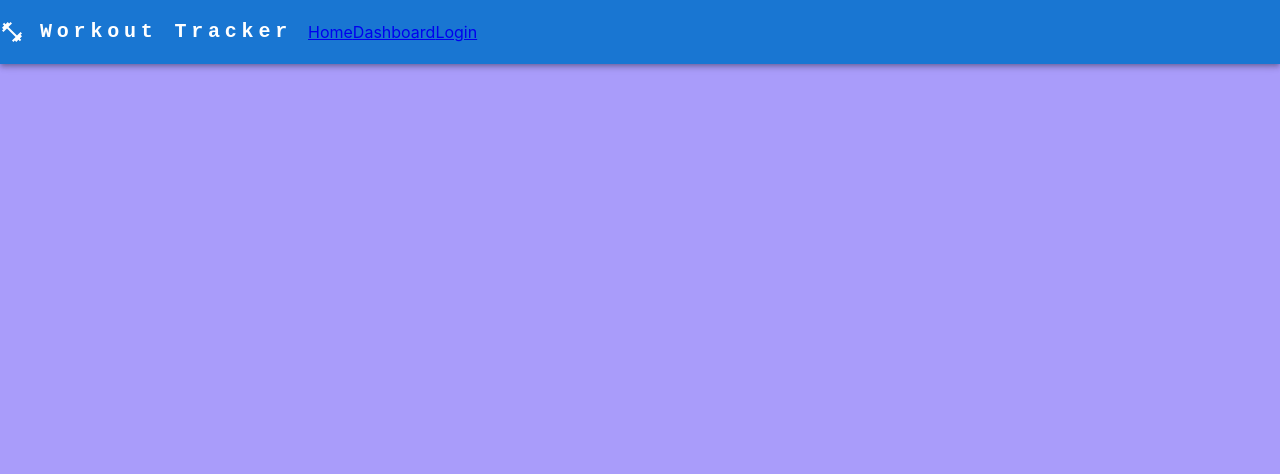
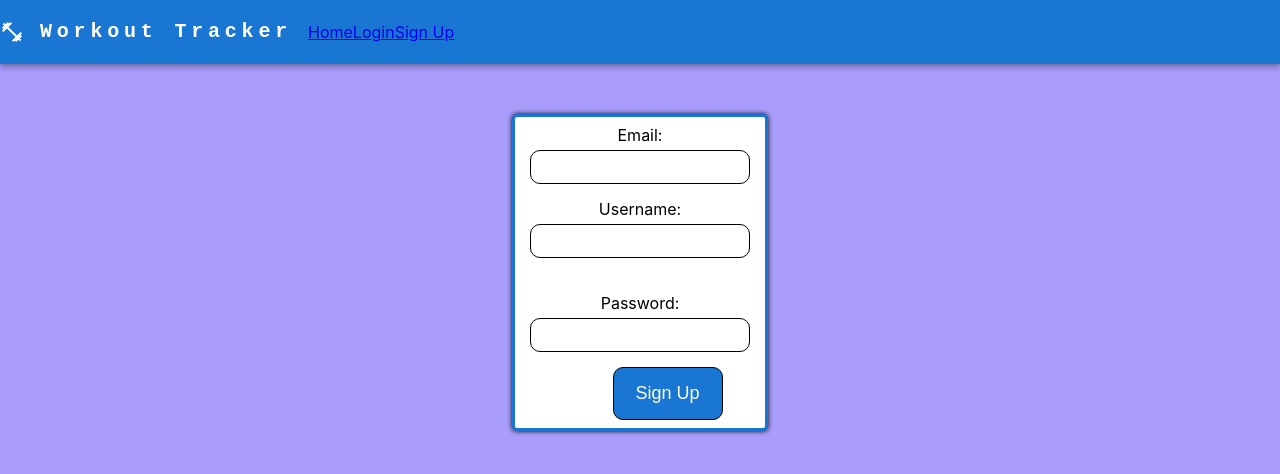
Before and after one commit to anelson92/workout-tracker, a React (Create React App) app in the folder client/: page /signup in a window 1280 px wide. Shown: the top 474 px of the page. Built offline with nearby package versions, Linux system fonts and the light colour scheme.

Commit message:
wrote signup logic, loggedin/loggedout conditionals for the navbar

```diff
--- a/client/package.json
+++ b/client/package.json
@@ -3,11 +3,12 @@
   "version": "0.1.0",
   "private": true,
   "dependencies": {
+    "@apollo/client": "^3.7.12",
     "@emotion/react": "^11.10.6",
     "@emotion/styled": "^11.10.6",
     "@fontsource/roboto": "^4.5.8",
     "@mui/icons-material": "^5.11.16",
-    "@mui/material": "^5.11.16",
+    "@mui/material": "^5.12.0",
     "@mui/styled-engine-sc": "^5.11.11",
     "@testing-library/jest-dom": "^5.16.5",
     "@testing-library/react": "^13.4.0",
--- a/client/src/App.js
+++ b/client/src/App.js
@@ -1,15 +1,22 @@
 
 import "./App.css";
 import React from "react";
+import { ApolloClient, InMemoryCache, ApolloProvider } from '@apollo/client';
 import { Routes, Route } from "react-router-dom";
 import Dashboard from "./pages/Dashboard";
 import Homepage from "./pages/Homepage";
 import Login from "./pages/Login";
 import Navbar from "./components/Navbar";
+import SignUp from "./pages/SignUp";
 
+const client = new ApolloClient({
+  uri: 'workout-tracker-5v11-7dnl01e9f-maxholzmann.vercel.app',
+  cache: new InMemoryCache(),
+});
 
 function App() {
   return (
+    <ApolloProvider client={client}>
       <div className="App">
 
         <Navbar></Navbar>
@@ -17,8 +24,10 @@ function App() {
           <Route path="/" element={<Homepage />} />
           <Route path="/dashboard" element={<Dashboard />} />
           <Route path="/login" element={<Login />} />
+          <Route path="/signup" element={<SignUp />} />
         </Routes>
       </div>
+    </ApolloProvider>
   );
 }
 export default App;
--- a/client/src/components/Navbar.js
+++ b/client/src/components/Navbar.js
@@ -6,7 +6,7 @@ import Box from "@mui/material/Box";
 import Toolbar from "@mui/material/Toolbar";
 import Typography from "@mui/material/Typography";
 
-function Navbar() {
+function Navbar({isLoggedIn}) {
   const styles = {
     navStyles: {
       display: "flex",
@@ -57,9 +57,19 @@ function Navbar() {
         </Typography>
         <Box>
           <Link to={"/"}>Home</Link>
-          <Link to={"dashboard"}>Dashboard</Link>
-          <Link to={"login"}>Login</Link>
+          {isLoggedIn ? (
+            <>
+            <Link to={"dashboard"}>Dashboard</Link>
+            <Link to={"logout"}>Logout</Link>
+            </>
+          ) : (
+            <>
+              <Link to={"login"}>Login</Link>
+              <Link to={"signup"}>Sign Up</Link>
+            </>
+          )}
         </Box>
+
         {/* <Button color="inherit">Login</Button> */}
       </Toolbar>
     </AppBar>
--- a/client/src/pages/Homepage.js
+++ b/client/src/pages/Homepage.js
@@ -11,7 +11,7 @@ function HomePage() {
       <p>Get fit and healthy with our personalized workout plans and nutrition programs.</p>
       </div>
       <div className={styles['header-div-two']}>
-        <p>placeholder text lalalalalalalaalsadkl;jaslk;djas;ldkjasl;d</p>
+        <p></p>
       </div>
 
     </div>
--- a/client/src/pages/Login.js
+++ b/client/src/pages/Login.js
@@ -1,37 +1,98 @@
 // log in credentials
-import React, { useState } from 'react';
+import React, { useState } from "react";
 
-function Login() {
-  const [username, setUsername] = useState('');
-  const [password, setPassword] = useState('');
+const styles = {
+  formStyles: {
+    alignItems: "center",
+    flexWrap: "wrap",
+    width: "20%",
+    padding: "8px 15px",
+    margin: "auto",
+    marginTop: "50px",
+    display: "flex",
+    justifyContent: "space-around",
+    boxSizing: "borderBox",
+    border: "3px solid",
+    borderColor: "#1976d2",
+    borderRadius: "5px",
+    boxShadow: "0 0 5px 0",
+    backgroundColor: "white",
+  },
 
-  const handleUsernameChange = event => {
+  inputStyles: {
+    border: "1px solid",
+    display: "block",
+    padding: "7px 15px",
+    fontSize: "16px",
+    width: "100%",
+    marginBottom: "15px",
+    marginTop: "5px",
+    borderRadius: "10px",
+    backgroundColor: "rgba(255,255,255, 0.75)",
+  },
+
+  buttonStyles: {
+    width: "50%",
+    color: "white",
+    background: "#1976d2",
+    textAlign: "center",
+    padding: "15px 0",
+    fontSize: "18px",
+    border: "1px solid",
+    borderColor: "black",
+    borderRadius: "10px",
+    mouseOver: {
+      background: "#blue",
+    },
+  },
+};
+
+function Login(props) {
+  const [username, setUsername] = useState("");
+  const [password, setPassword] = useState("");
+
+  const handleUsernameChange = (event) => {
     setUsername(event.target.value);
   };
 
-  const handlePasswordChange = event => {
+  const handlePasswordChange = (event) => {
     setPassword(event.target.value);
   };
 
-  const handleSubmit = event => {
+  const handleSubmit = (event) => {
     event.preventDefault();
+    console.log('log button')
     // Handle login logic here, such as making an API call to authenticate user credentials
   };
 
   return (
-    <form onSubmit={handleSubmit}>
+    <div>
+      <form style={styles.formStyles} onSubmit={handleSubmit}>
         <label>
           Username:
-        <input type="text" value={username} onChange={handleUsernameChange} />
+          <input
+            style={styles.inputStyles}
+            type="text"
+            value={username}
+            onChange={handleUsernameChange}
+          />
         </label>
         <br />
         <label>
           Password:
-        <input type="password" value={password} onChange={handlePasswordChange} />
+          <input
+            style={styles.inputStyles}
+            type="password"
+            value={password}
+            onChange={handlePasswordChange}
+          />
         </label>
         <br />
-      <button type="submit">Login</button>
+        <button style={styles.buttonStyles} type="submit">
+          Login
+        </button>
       </form>
+    </div>
   );
 }
 
--- a/client/src/pages/SignUp.js
+++ b/client/src/pages/SignUp.js
@@ -1,44 +1,158 @@
 // log in credentials
-import React, { useState } from 'react';
+import React, { useState } from "react";
+import { Link } from 'react-router-dom';
 
-function SignUp() {
-  const [username, setUsername] = useState('');
-  const [password, setPassword] = useState('');
+import { useMutation } from '@apollo/client';
+import { ADD_USER } from '../utils/mutations';
 
-  const handleUsernameChange = event => {
-    setUsername(event.target.value);
+import Auth from '../utils/auth';
+
+
+
+const styles = {
+  formStyles: {
+    alignItems: "center",
+    flexWrap: "wrap",
+    width: "20%",
+    padding: "8px 15px",
+    margin: "auto",
+    marginTop: "50px",
+    display: "flex",
+    justifyContent: "space-around",
+    boxSizing: "borderBox",
+    border: "3px solid",
+    borderColor: "#1976d2",
+    borderRadius: "5px",
+    boxShadow: "0 0 5px 0",
+    backgroundColor: "white",
+    textAlign: "center",
+  },
+
+  inputStyles: {
+    border: "1px solid",
+    display: "block",
+    padding: "7px 15px",
+    fontSize: "16px",
+    width: "100%",
+    marginBottom: "15px",
+    marginTop: "5px",
+    borderRadius: "10px",
+    backgroundColor: "rgba(255,255,255, 0.75)",
+    textAlign: "center",
+  },
+
+  buttonStyles: {
+    width: "50%",
+    color: "white",
+    background: "#1976d2",
+    textAlign: "center",
+    padding: "15px 0",
+    fontSize: "18px",
+    border: "1px solid",
+    borderColor: "black",
+    borderRadius: "10px",
+    mouseOver: {
+      background: "#blue",
+    },
+  },
 };
 
-  const handlePasswordChange = event => {
-    setPassword(event.target.value);
+const Signup = () => {
+  const [formState, setFormState] = useState({
+    username: '',
+    email: '',
+    password: '',
+  });
+  const [addUser, { error, data }] = useMutation(ADD_USER);
+
+  const handleChange = (event) => {
+    const { name, value } = event.target;
+
+    setFormState({
+      ...formState,
+      [name]: value,
+    });
   };
 
-  const handleSubmit = event => {
+  const handleFormSubmit = async (event) => {
     event.preventDefault();
-    // Handle login logic here, such as making an API call to authenticate user credentials
+    console.log(formState);
+
+    try {
+      const { data } = await addUser({
+        variables: { ...formState },
+      });
+
+      Auth.login(data.addUser.token);
+    } catch (e) {
+      console.error(e);
+    }
   };
 
+
+
+// function Login(props) {
+//   const [username, setUsername] = useState("");
+//   const [password, setPassword] = useState("");
+//   const [email, setEmail] = useState("");
+
+//   const handleUsernameChange = (event) => {
+//     setUsername(event.target.value);
+//   };
+
+//   const handlePasswordChange = (event) => {
+//     setPassword(event.target.value);
+//   };
+
+//   const handleEmailChange = (event) => {
+//     setEmail(event.target.value);
+//   };
+
+//   const handleSubmit = (event) => {
+//     event.preventDefault();
+//     console.log('log button')
+//     // Handle login logic here, such as making an API call to authenticate user credentials
+//     console.log()
+//   };
+
   return (
-    <form onSubmit={handleSubmit}>
-
+    <div>
+      <form style={styles.formStyles} onSubmit={handleFormSubmit}>
       <label>
           Email:
-        <input type="text" value={username} onChange={handleUsernameChange} />
+          <input
+            style={styles.inputStyles}
+            type="text"
+            value={formState.email}
+            onChange={handleChange}
+          />
         </label>
-
         <label>
           Username:
-        <input type="text" value={username} onChange={handleUsernameChange} />
+          <input
+            style={styles.inputStyles}
+            type="text"
+            value={formState.username}
+            onChange={handleChange}
+          />
         </label>
-
+        <br />
         <label>
           Password:
-        <input type="password" value={password} onChange={handlePasswordChange} />
+          <input
+            style={styles.inputStyles}
+            type="password"
+            value={formState.password}
+            onChange={handleChange}
+          />
         </label>
-
-      <button type="submit">Login</button>
+        <br />
+        <button style={styles.buttonStyles} type="submit">
+          Sign Up
+        </button>
       </form>
+    </div>
   );
 }
 
-export default SignUp;
+export default Signup;
--- a/client/utils/auth.js
+++ b/client/src/utils/auth.js
@@ -34,4 +34,4 @@ class AuthService {
   }
 }
 
-export default AuthService();
+export default new AuthService();
```
Also changed, not shown: client/src/utils/mutations.js (renamed from client/utils/mutations.js), client/src/utils/queries.js (renamed from client/utils/queries.js), 1 other file (tests, documents, lock files or other folders). Lines whose indentation alone changed are shown as unchanged.
